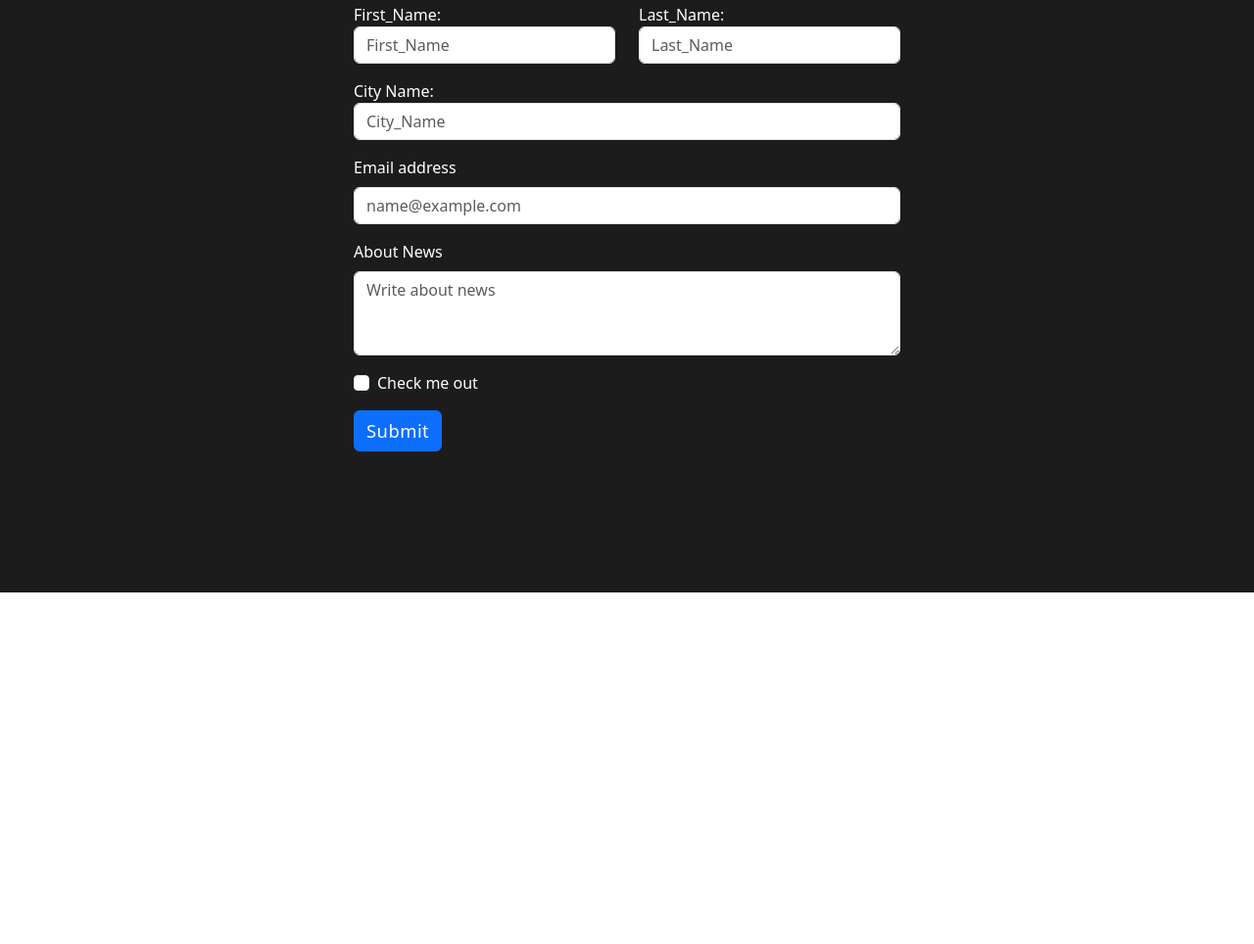
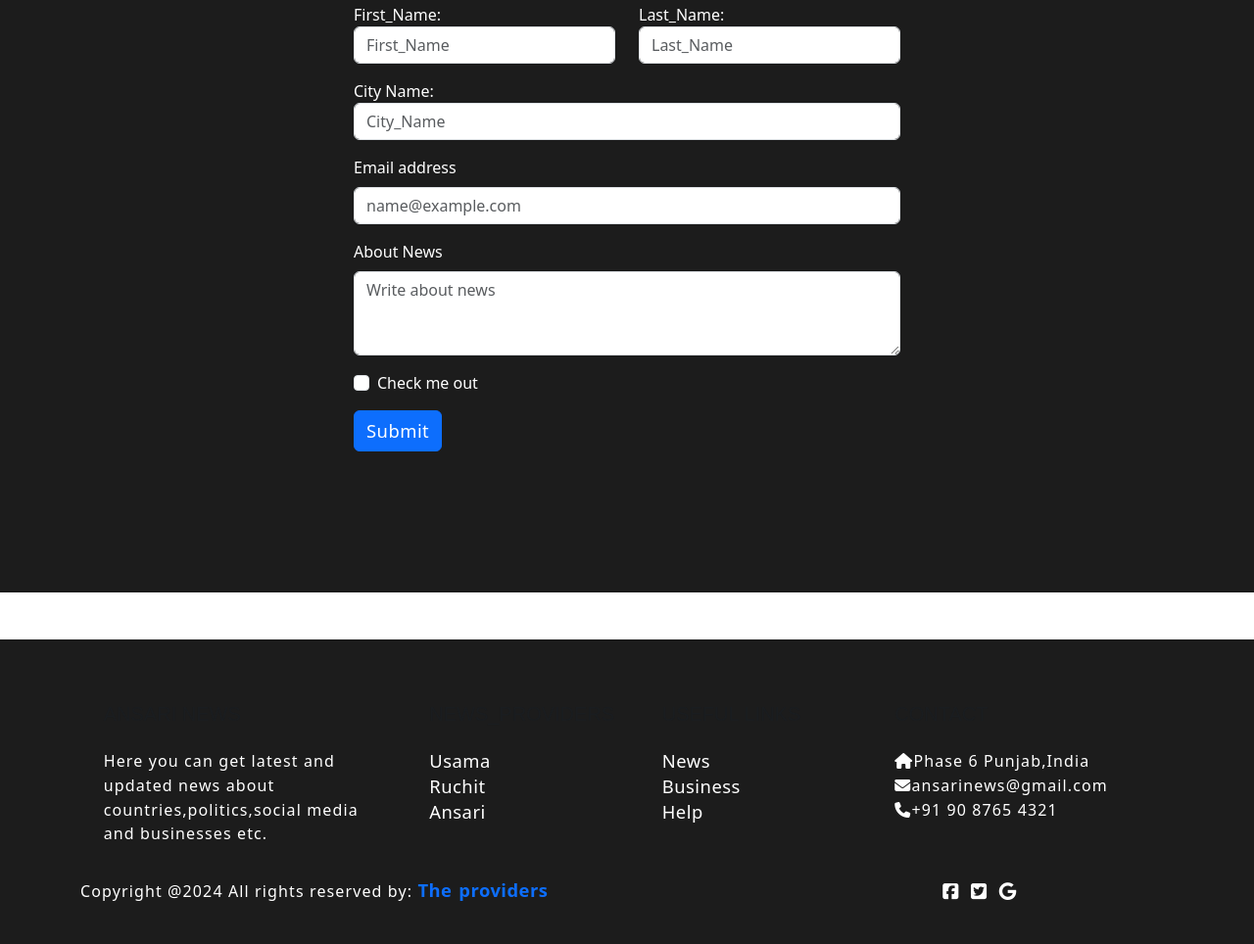
Before and after one commit to MOHD-ARHAM-ANSARI786/AnsariNews, a plain HTML site: page News_project/index.html in a window 1280 px wide. Shown: the part 4941-5905 px from the top of the page at 98% size. Before the commit the page ends 5594 px from the top, so only its background shows below. Drawn offline with nearby package versions, Linux system fonts and the light colour scheme.

Commit message:
index.html

```diff
--- a/News_project/index.html
+++ b/News_project/index.html
@@ -675,6 +675,84 @@
 
   </section>
 
+  <footer class="bg-color text-white pt-5 pb-4">
+
+    <div class="container text-md-left">
+
+      <div class="row text-md-left">
+
+        <div class="col-md-3 col-lg-3 col-xl-3 mx-auto mt-3">
+          <h5 class="text-uppercase mb-4 font-weight-bold heading">ansari news</h5>
+          <p class="text-white">Here you can get latest and updated news about countries,politics,social media and businesses etc.</p>
+        </div>
+
+        <div class="col-md-2 col-lg-2 col-xl-2 mx-auto mt-3">
+          <h5 class="text-uppercase mb-4 font-weight-bold heading">news_providers</h5>
+
+          <p>
+            <a href="#" class="text-white" style="text-decoration: none;">Usama</a>
+          </p>
+
+          <p>
+            <a href="#" class="text-white" style="text-decoration: none;">Ruchit</a>
+          </p>
+
+          <p>
+            <a href="#" class="text-white" style="text-decoration: none;">Ansari</a>
+          </p>
+
+          <p>
+            <a href="#" class="text-white" style="text-decoration: none;"></a>
+          </p>
+        </div>
+
+        <div class="col-md-3 col-lg-2 col-xl-2 mx-auto mt-3">
+          <h5 class="text-uppercase mb-4 font-weight-bold heading">useful links</h5>
+          <p><a href="#" class="text-white" style="text-decoration: none;">News</a></p>
+          <p><a href="#" class="text-white" style="text-decoration: none;">Business</a></p>
+          <p><a href="#" class="text-white" style="text-decoration: none;">Help</a></p>
+        </div>
+
+        <div class="col-md-4 col-lg-3 col-xl-3 mx-auto mt-3">
+          <h5 class="text-uppercase mb-4 font-weight-bold heading">contact</h5>
+          <p class="text-white"><i class="fa-solid fa-house"></i>Phase 6 Punjab,India</p>
+          <p class="text-white"><i class="fa-solid fa-envelope"></i>ansarinews@gmail.com</p>
+          <p class="text-white"><i class="fa-solid fa-phone"></i>+91 90 8765 4321</p>
+        </div>
+
+        <div class="row align-items-center mt-3">
+          <div class="col-md-7 col-lg-8">
+            <p class="text-white">Copyright @2024 All rights reserved by: <a href="#" style="text-decoration: none;">
+              <strong>The providers</strong>
+            </a>
+            </p>
+          </div>
+
+          <div class="col-md-5 col-lg-4 mt-3">
+            <div class="text-center text-md-right">
+              <ul class="list-unstyled list-inline">
+                <li class="list-inline-item">
+                  <a href="#" class="btn-floating btn-primary text-white" style="font-size: 23px;"><i class="fa-brands fa-square-facebook"></i></a>
+                </li>
+
+                <li class="list-inline-item">
+                  <a href="#" class="btn-floating btn-primary text-white" style="font-size: 23px;"><i class="fa-brands fa-square-twitter"></i></a>
+                </li>
+
+                <li class="list-inline-item">
+                  <a href="#" class="btn-floating btn-primary text-white" style="font-size: 23px;"><i class="fa-brands fa-google"></i></a>
+                </li>
+              </ul>
+            </div>
+          </div>
+
+        </div>
+
+      </div>
+
+    </div>
+  </footer>
+
 
   <script src="https://cdn.jsdelivr.net/npm/bootstrap@5.3.2/dist/js/bootstrap.bundle.min.js"
     integrity="sha384-C6RzsynM9kWDrMNeT87bh95OGNyZPhcTNXj1NW7RuBCsyN/o0jlpcV8Qyq46cDfL"
```
